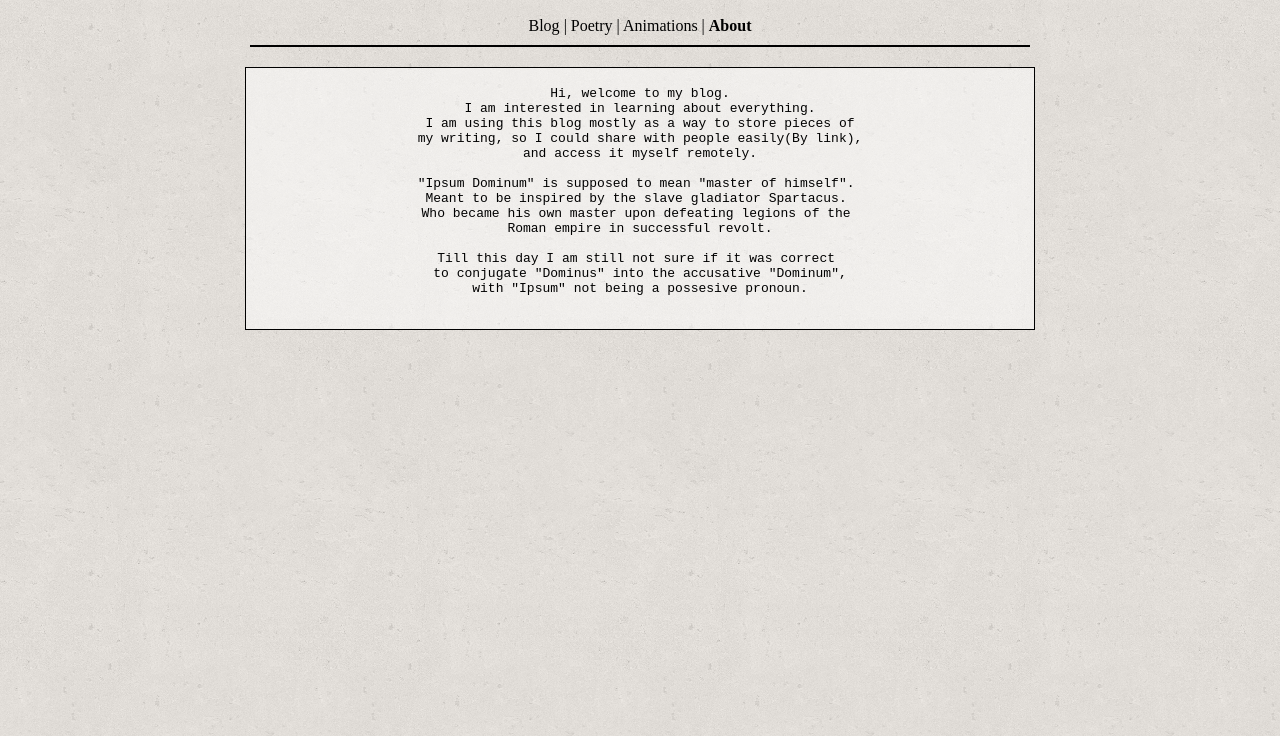
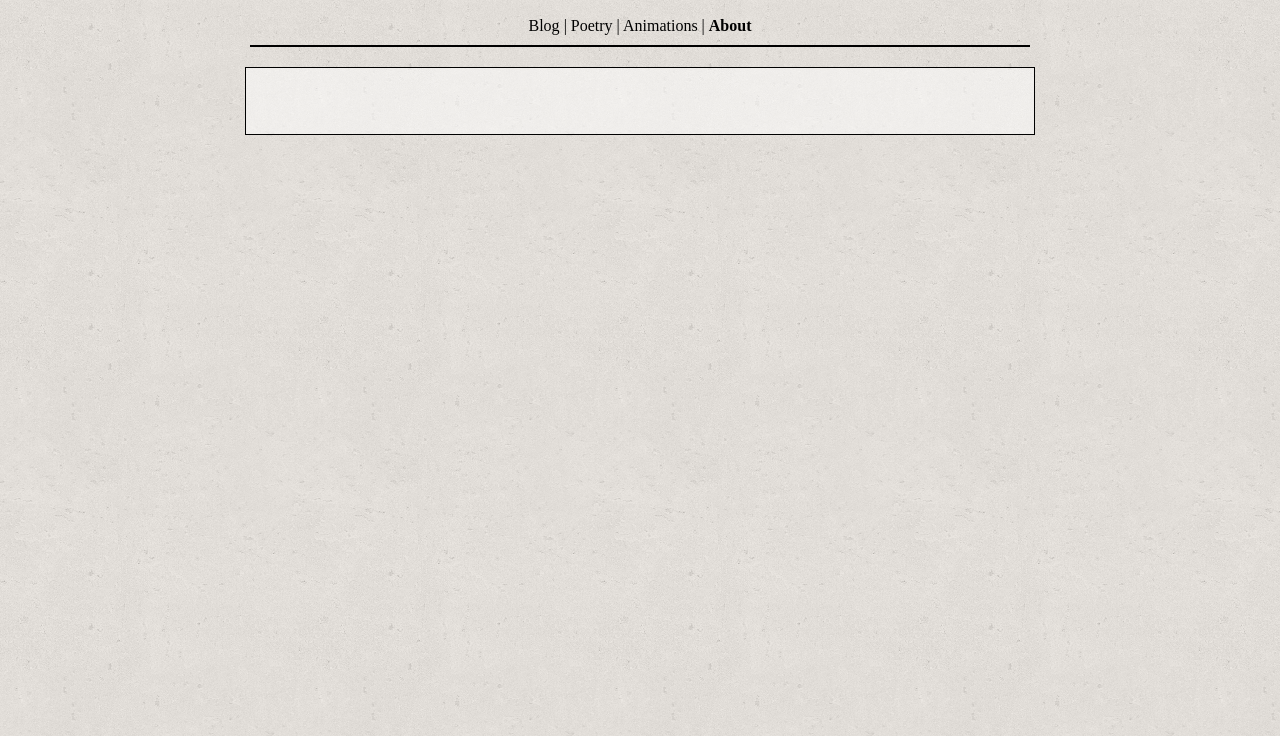
Before and after one commit to chenrongL/chenrongL.github.io, a plain HTML site: page about.html in a window 1280 px wide. Shown: the part 64-800 px from the top of the page. Drawn offline with Linux system fonts and the light colour scheme; files whose address does not match are found by name.

Commit message:
Update about.html

```diff
--- a/about.html
+++ b/about.html
@@ -40,20 +40,7 @@
     </div>
 <div class="card">
 <pre>
-Hi, welcome to my blog.
-I am interested in learning about everything.
-I am using this blog mostly as a way to store pieces of
-my writing, so I could share with people easily(By link),
-and access it myself remotely.
 
-"Ipsum Dominum" is supposed to mean "master of himself".
-Meant to be inspired by the slave gladiator Spartacus.
-Who became his own master upon defeating legions of the
-Roman empire in successful revolt.
-
-Till this day I am still not sure if it was correct
-to conjugate "Dominus" into the accusative "Dominum",
-with "Ipsum" not being a possesive pronoun.
 
 </pre>
 </div>
```
